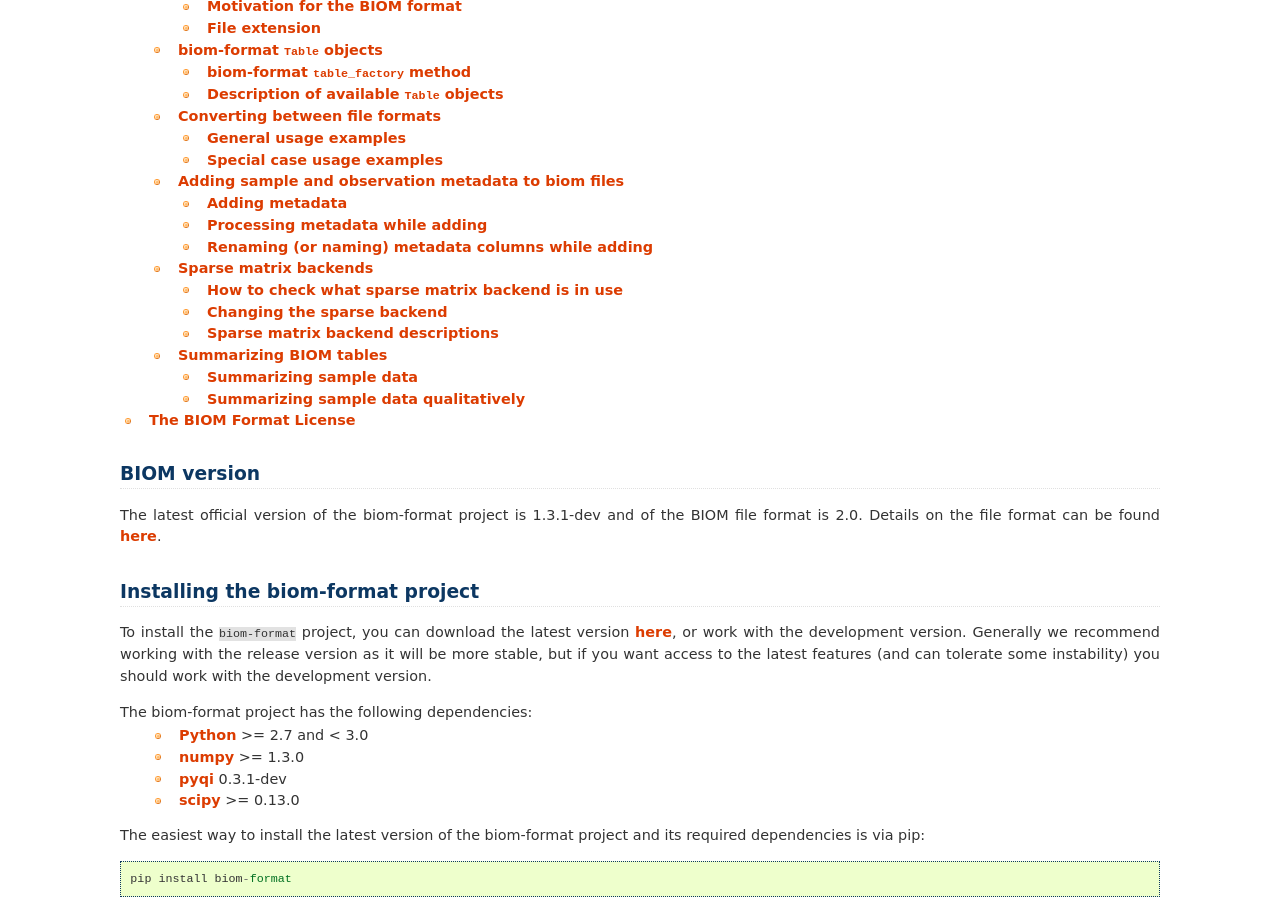
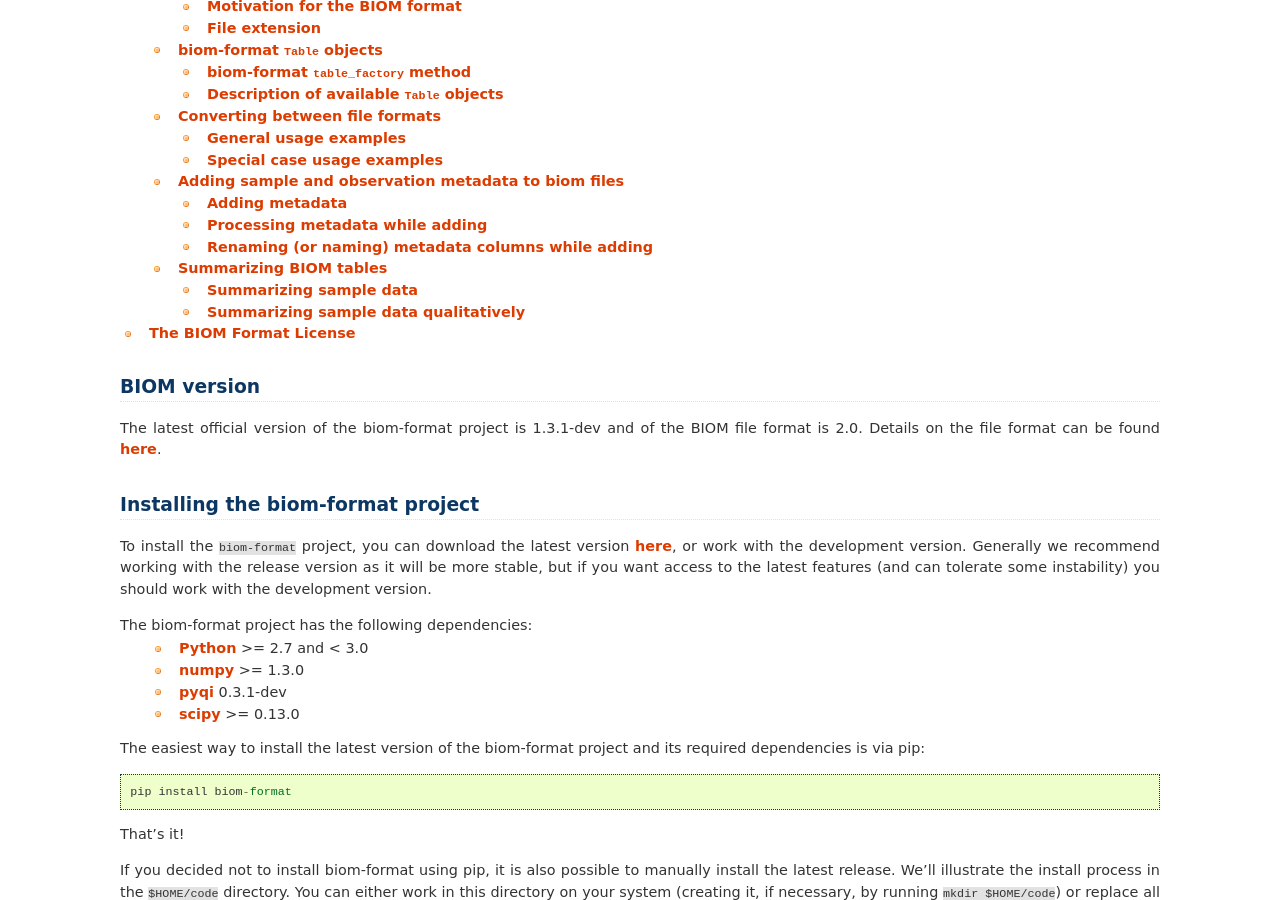
Before and after one commit to biocore/biom-format, a Sphinx documentation site: the page built from doc/index.rst, in a window 1280 px wide and 900 px high, scrolled down 732 px. Built offline with Sphinx 7.4.7, drawn with Linux system fonts in a browser that asks for light colours; some of the changed lines change nothing that is shown.

Commit message:
DOC: Remov docs about the backends

```diff
--- a/doc/documentation/change_sparse_backend.rst
+++ /dev/null
@@ -1,59 +0,0 @@
-.. _change_sparse_backend:
-
-======================
-Sparse matrix backends
-======================
-
-As the BIOM project evolves, so do the underlying data structures, leading to potential runtime and memory trade-offs between implementations. The BIOM project currently supports two sparse matrix backends: ``CSMat`` and ``ScipySparseMat``. ``CSMat`` is the default sparse matrix backend used in the BIOM project.
-
-How to check what sparse matrix backend is in use
-=================================================
-
-To check what sparse matrix backend is in use, simply execute ``biom show-install-info``. The last line shows the SparseObj type. For instance::
-
- $ biom show-install-info
-
- System information
- ==================
-           Platform:	darwin
- Python/GCC version:	2.7.1 (r271:86832, Aug 30 2012, 10:07:33)  [GCC 4.2.1 (Based on Apple Inc. build 5658) (LLVM build 2336.11.00)]
-  Python executable:	/Users/caporaso/.virtualenvs/biom/bin/python
-
- Dependency versions
- ===================
-     pyqi version:	0.2.0
-    NumPy version:	1.7.1
- dateutil version:	1.5
-
- biom-format package information
- ===============================
- biom-format version:	1.2.0
-      SparseObj type:	CSMat
-
-The last line indicates that the ``CSMat`` sparse matrix backend is in use.
-
-Changing the sparse backend
-===========================
-
-There are two methods to change the backend that is used. The first method is by copying the ``biom_config`` file located under ``support_files/`` and placing it in your home directory as ``~/.biom_config``. Then, edit ``~/.biom_config`` and replace the current backend type with the desired type.
-
-The second method is to set the environment variable ``$BIOM_CONFIG_FP`` to a file path of your choice, and place the following line into that file::
-
-	python_code_sparse_backend	<BACKEND TYPE>
-
-Where ``<BACKEND TYPE>`` is replaced by the specific backend implementation to use.
-
-Sparse matrix backend descriptions
-==================================
-
-Different sparse matrix backends have different performance characteristics. As the BIOM project changes over time, additional backends may be added that address specific performance concerns.
-
-CSMat
------
-
-The default sparse matrix backend is ``CSMat``. ``CSMat`` is a pure-Python implementation of coordinate list, compressed sparse row and compressed sparse column formats and facilitates interaction with these representations. ``CSMat`` is recommended if you are unable to install `scipy <http://www.scipy.org/>`_, which is a required dependency when using ``ScipySparseMat``.
-
-ScipySparseMat
---------------
-
-``ScipySparseMat`` is a relatively lightweight Python wrapper around `scipy's <http://www.scipy.org/>`_ sparse matrix library (``scipy.sparse``). You will need to have scipy installed if you plan to use this backend. In general, expect to see performance improvements in both runtime and overall memory consumption when using this backend, especially with larger sparse BIOM tables (e.g., thousands of samples and/or observations).
--- a/doc/documentation/index.rst
+++ b/doc/documentation/index.rst
@@ -15,5 +15,4 @@ These pages provide format specifications and API information for the BIOM table
    table_objects
    biom_conversion
    adding_metadata
-   change_sparse_backend
    summarizing_biom_tables
```
